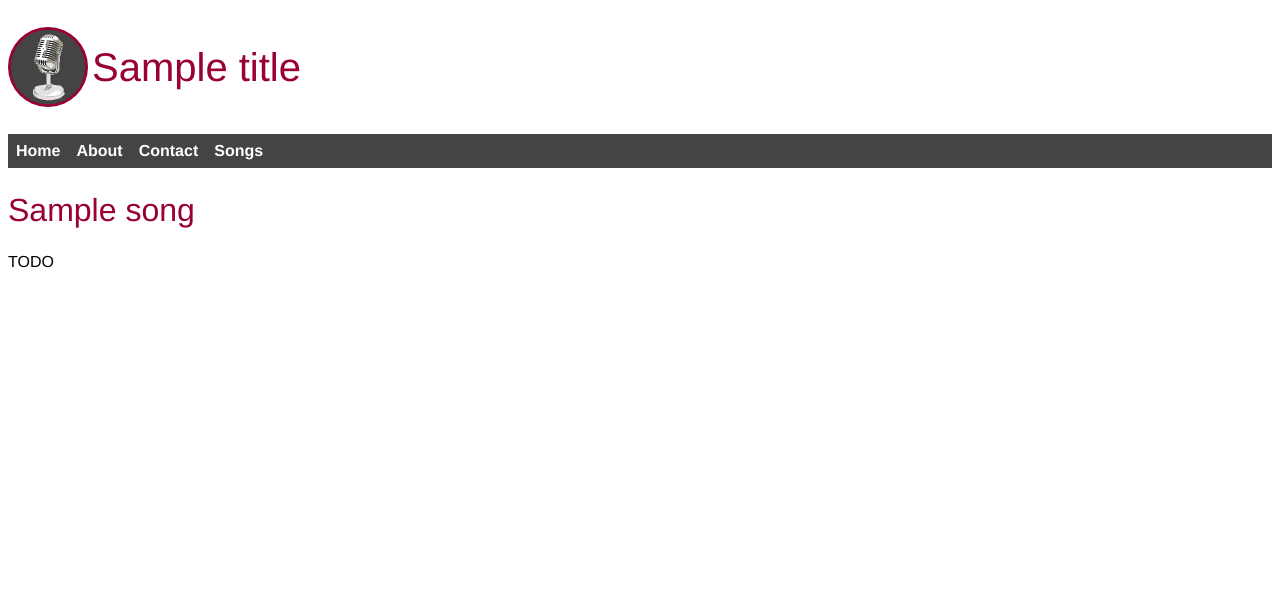
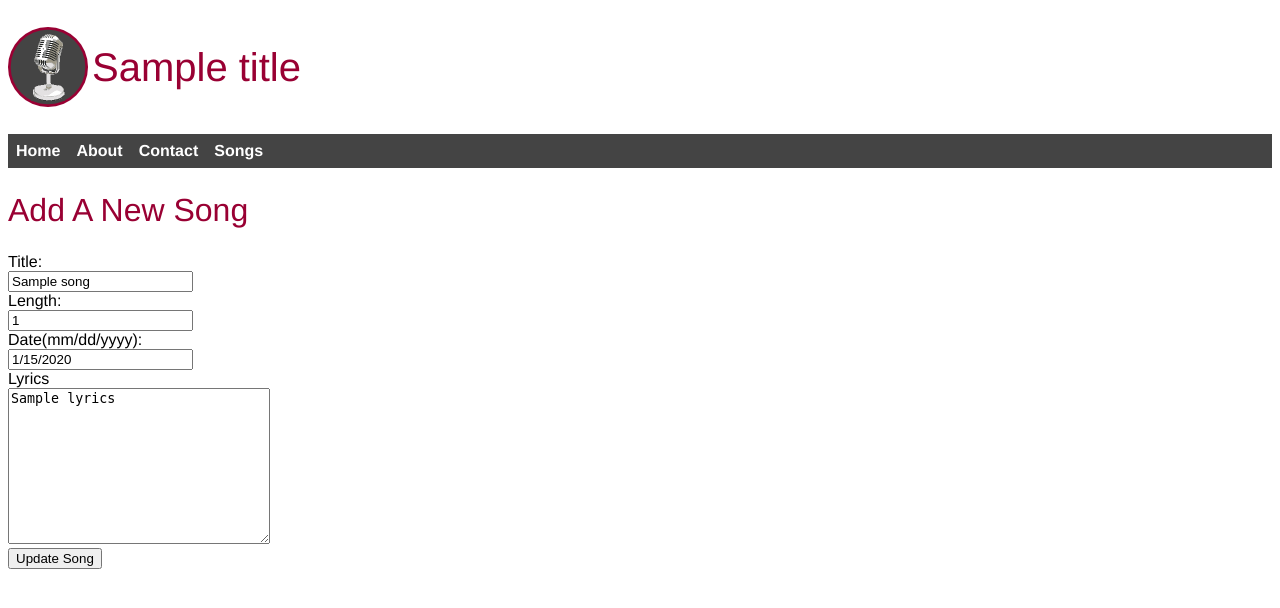
Before and after one commit to scottmiao/sinatralrcs, a Flask app: template templates/edit_song.html in a window 1280 px wide. Shown: the top 608 px of the page. Run offline with Flask 2, Linux system fonts and the light colour scheme; the template is opened without the code that fills it: most values are stand-ins (such as "Sample title", 1, 10 or a date in 2020).

Commit message:
A song can be updated.

```diff
--- a/main.py
+++ b/main.py
@@ -42,7 +42,7 @@ def show_a_song(song_id, title=TITLE):
 def new_song(title=TITLE):
     if request.method == 'POST':
         lst = (request.form['released_on']).split('/')
-        released_on = date(int(lst[2]), int(lst[1]), int(lst[0]))
+        released_on = date(int(lst[2]), int(lst[0]), int(lst[1]))
         song = Song(request.form['title'],
                     request.form['lyrics'],
                     request.form['length'],
@@ -64,10 +64,18 @@ def delete_song(song_id, title=TITLE):
 
 
 # edit and update a song
-@app.route('/songs/<int:song_id>/edit')
+@app.route('/songs/<int:song_id>/edit', methods=['GET', 'POST', 'PUT'])
 def edit_song(song_id, title=TITLE):
     song = Song.query.filter(Song.id == song_id).first()
-    return render_template('edit_song.html', song=song, title=title)
+    if request.method == 'GET':
+        return render_template('edit_song.html', song=song, title=title)
+    song.title = request.form['title']
+    song.lyrics = request.form['lyrics']
+    song.length = request.form['length']
+    lst = (request.form['released_on']).split('/')
+    song.released_on = date(int(lst[2]), int(lst[0]), int(lst[1]))
+    db.session.commit()
+    return redirect(url_for('show_songs'))
 
 
 @app.errorhandler(404)
--- a/templates/edit_song.html
+++ b/templates/edit_song.html
@@ -1,7 +1,18 @@
 {% extends "layout.html" %}
 {% block body %}
 
-<h1>{{ song.title|safe }}</h1>
-TODO
+<h1>Add A New Song</h1>
+<form method="POST" action="/songs/{{ song.id }}/edit"  >
+    <label for="title">Title:</label>
+    <input type="text" id="title" name="title" value="{{ song.title|safe }}">
+    <label for="length">Length:</label>
+    <input type="number" id="length" name="length" value="{{ song.length }}">
+    <label for="released_on">Date(mm/dd/yyyy):</label>
+    <input type="text" id="released_on" name="released_on" value="{{ song.released_on.month }}/{{ song.released_on.day }}/{{ song.released_on.year }}">
+    <label for="lyrics">Lyrics</label>
+    <textarea name="lyrics" id="lyrics" cols="30" rows="10">{{ song.lyrics|safe }}</textarea>
+    <br>
+    <input type="submit" value="Update Song">
+</form>
 
 {% endblock %}
```
